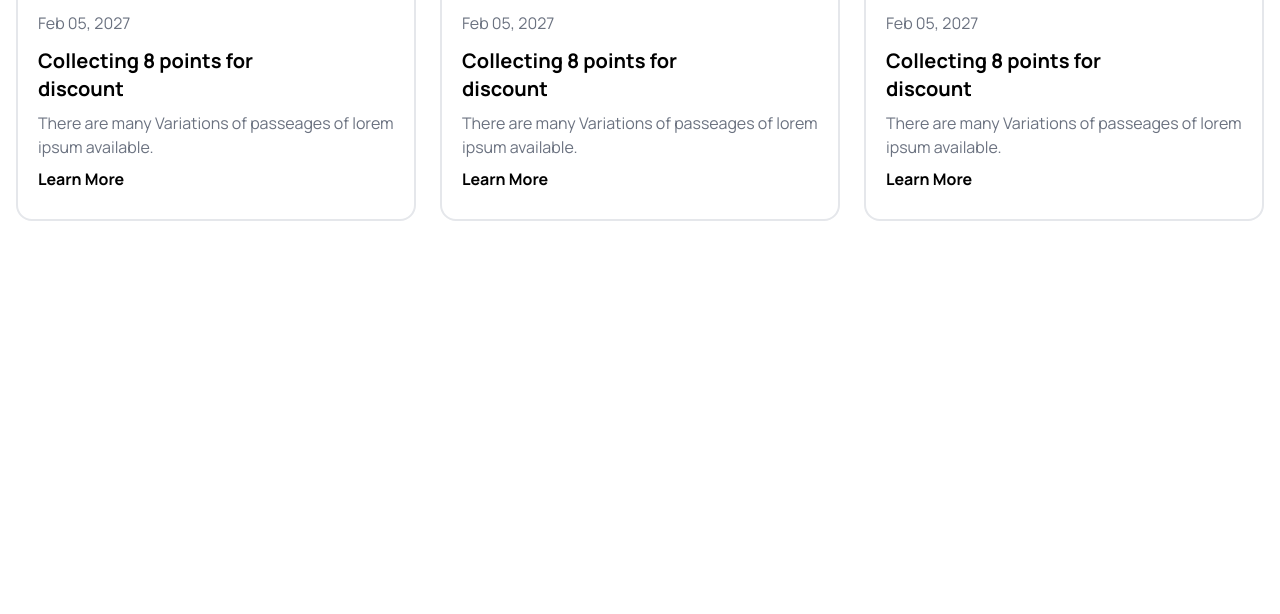
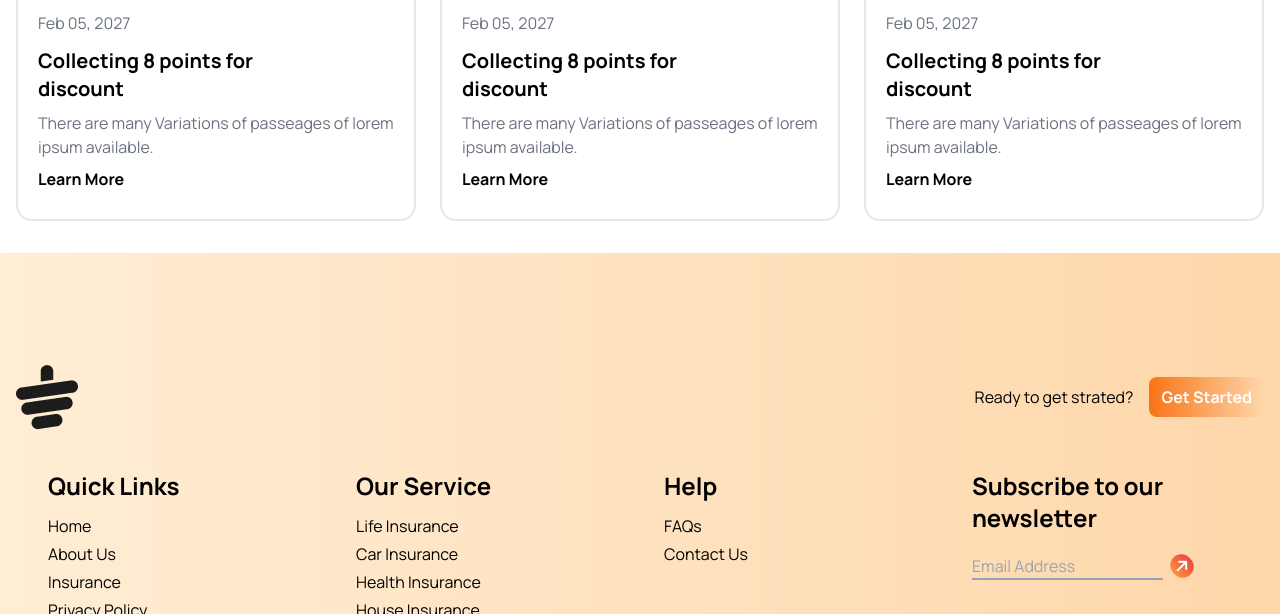
Before and after one commit to maruf010/tea-house, a plain HTML site: page index.html in a window 1280 px wide. Shown: the part 3146-3760 px from the top of the page. Before the commit the page ends 3399 px from the top, so only its background shows below. Drawn offline with nearby package versions, Linux system fonts and the light colour scheme.

Commit message:
footer add

```diff
--- a/index.html
+++ b/index.html
@@ -162,6 +162,7 @@
                                 people who are interested to treatment</p>
                             <h3 class="text-black font-bold mt-3">Ilham Yuda</h3>
                             <small class="text-gray-500">Businessman</small>
+                            <img class="absolute -mt-6 ml-96" src="./images/circles.png" alt="">
                         </div>
                     </div>
 
@@ -176,6 +177,7 @@
                                 people who are interested to treatment</p>
                             <h3 class="text-black font-bold mt-3">Ilham Yuda</h3>
                             <small class="text-gray-500">Businessman</small>
+                            <img class="absolute -mt-5 ml-96" src="./images/circles.png" alt="">
                         </div>
                     </div>
                     <!-- bottom card -->
@@ -189,6 +191,7 @@
                                 people who are interested to treatment</p>
                             <h3 class="text-black font-bold mt-3">Ilham Yuda</h3>
                             <small class="text-gray-500">Businessman</small>
+                            <img class="absolute -mt-6 ml-96" src="./images/circles.png" alt="">
                         </div>
                     </div>
                 </div>
@@ -231,6 +234,52 @@
              </div>
         </section>
     </main>
+    <footer class="bg-gradient-to-r from-orange-100 to-orange-200 md:py-16">
+        <!-- footer container -->
+         <div class="max-w-screen-xl mx-auto px-4 py-12">
+            <!-- title footer -->
+            <div class="flex items-center justify-between">
+                <div><img class="" src="./images/cup.png" alt=""></div>
+                <div class="flex items-center gap-4">
+                    <p>Ready to get strated?</p>
+                    <button class="bg-gradient-to-r from-orange-500 hover:bg-sky-700 text-white py-2 px-3 rounded-lg font-bold">Get Started</button>
+                </div>
+            </div>
+            <!-- details container -->
+             <div class="grid grid-cols-1 gap-4 mt-10 md:grid-cols-2 lg:grid-cols-4 ml-5 md:ml-8">
+                <div class="">
+                    <h2 class="text-2xl font-bold mb-3">Quick Links</h2>
+                    <p class="mb-1">Home</p>
+                    <p class="mb-1">About Us</p>
+                    <p class="mb-1" >Insurance</p>
+                    <p class="mb-1">Privacy Policy</p>
+
+                </div>
+                <div>
+                    <h2 class="text-2xl font-bold mb-3">Our Service</h2>
+                    <p class="mb-1">Life Insurance</p>
+                    <p class="mb-1">Car Insurance</p>
+                    <p class="mb-1">Health Insurance</p>
+                    <p class="mb-1">House Insurance</p>
+                </div>
+                <div>
+                    <h2 class="text-2xl font-bold mb-3">Help</h2>
+                    <p class="mb-1">FAQs</p>
+                    <p class="mb-1">Contact Us</p>
+                </div>
+                <div>
+                    <h2 class="text-2xl font-bold mb-5">Subscribe to our newsletter</h2>
+                    <input class="bg-transparent text-slate-600 border-b-2 border-slate-400 focus:outline-none" type="email" name="" id="" placeholder="Email Address" required><i class="fa-solid fa-arrow-right -rotate-45 text-white bg-gradient-to-r from-orange-400 to-red-500 p-1 rounded-full ml-2"></i>
+                    <div class="flex gap-5 mt-10">
+                        <i class="fa-brands fa-facebook"></i>
+                        <i class="fa-brands fa-twitter"></i>
+                        <i class="fa-brands fa-instagram"></i>
+                    </div>
+                </div>
+             </div>
+             <h5 class="text-center mt-16">© 2027 UIDesign.to - All rights reserved.</h5>
+         </div>
+    </footer>
 </body>
 
 </html>
```
